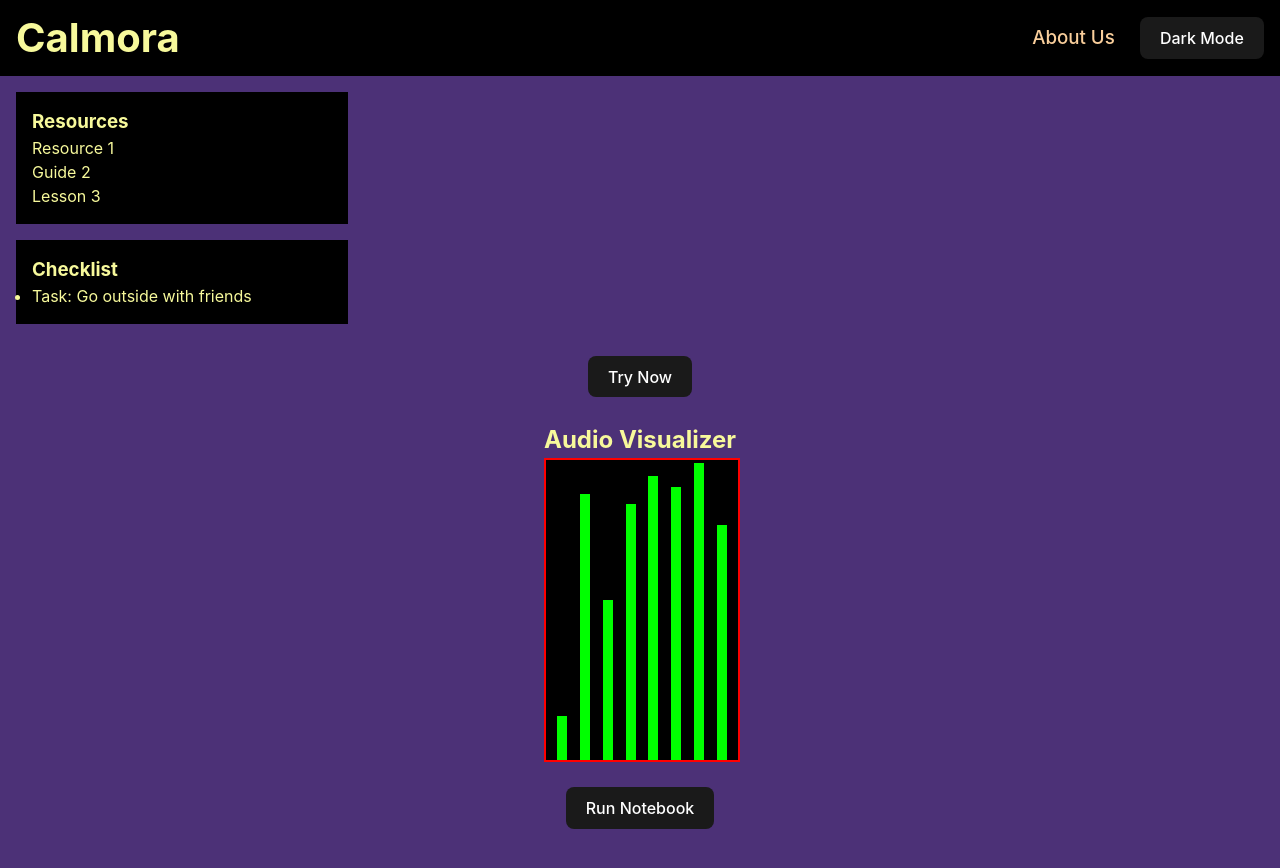
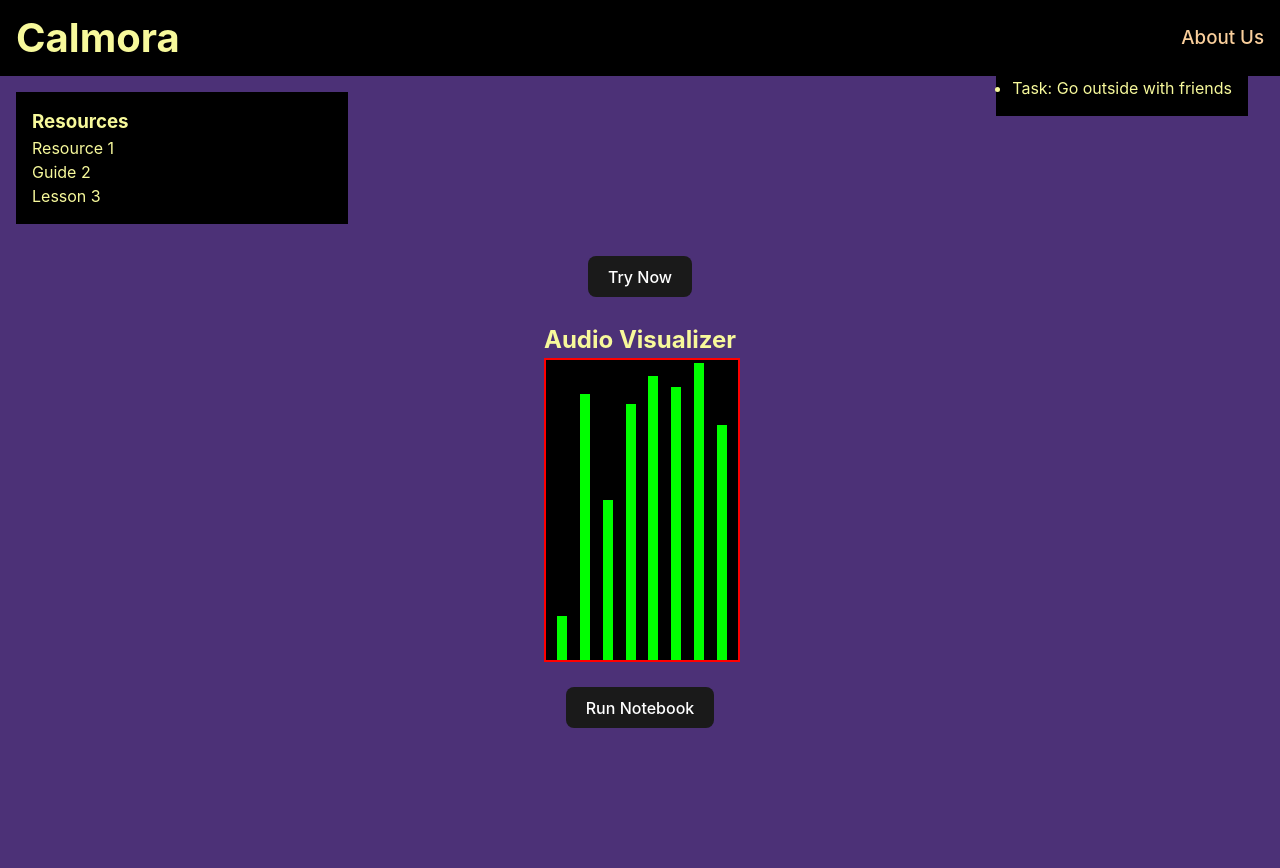
Before and after one commit to eyurekli/shiftkey-mental-2025, a React app in the folder react-project/: page / in a window 1280 px wide. Shown: the top 868 px of the page. Built offline with nearby package versions, Linux system fonts and the light colour scheme; the HTML template or start-up script is replaced by a standard one.

Commit message:
Styling changes

```diff
--- a/react-project/src/components/Checklist.jsx
+++ b/react-project/src/components/Checklist.jsx
@@ -3,13 +3,11 @@ import "../styles/Checklist.css"
 export default function Checklist()
 {
     return (
-        <>
-         <nav id="checklist">
+        <nav id="checklist">
             <h3>Checklist</h3>
             <ul>
                 <li>Task: Go outside with friends</li>
             </ul>
-         </nav>
-        </>
+        </nav>
     )
 }
--- a/react-project/src/components/Header.jsx
+++ b/react-project/src/components/Header.jsx
@@ -8,7 +8,6 @@ export default function Header()
                 <h1>Calmora</h1>
                 <div id="links">
                     <h3><a href="https://www.github.com" target="_blank">About Us</a></h3>
-                    <button id="mode-switch">Dark Mode</button>
                 </div>
             </header>
         </>
--- a/react-project/src/styles/App.css
+++ b/react-project/src/styles/App.css
@@ -4,7 +4,6 @@
 }
 
 header {
-  position: sticky;
   top: 0; /* Keep it at the top when scrolling */
   z-index: 3000; /* Ensure the header stays on top of everything else */
 }
@@ -16,14 +15,6 @@ header {
   padding: 10px; /* Optional, for spacing within the element */
 }
 
-#checklist {
-  top: 0; /* Align to the top */
-  right: 0; /* Align to the right */
-  width: auto; /* Ensure it doesn't stretch */
-  z-index: 2000; /* Keep it above other elements */
-  padding: 10px; /* Optional, for spacing within the element */
-  background-color: red;
-}
 
 .center {
   display: flex;
--- a/react-project/src/styles/Checklist.css
+++ b/react-project/src/styles/Checklist.css
@@ -1,9 +1,13 @@
-#checklist
-{
+#checklist {
+    position: absolute; /* Ensures it stays in place even when scrolling */
+    top: 1em; /* Distance from the top */
+    right: 1em; /* Distance from the right */
     background-color: black;
     margin: 1em;
     display: flex;
     flex-direction: column;
     max-width: 300px;
     padding: 1em;
+    width: auto; /* Ensure it doesn't stretch */
+    z-index: 2000; /* Keep it above other elements */
 }
--- a/react-project/src/styles/Header.css
+++ b/react-project/src/styles/Header.css
@@ -3,6 +3,7 @@ header {
     padding: 1em;
     display: flex;
     justify-content: space-between;
+    position: sticky;
 }
 
 #links {
```
